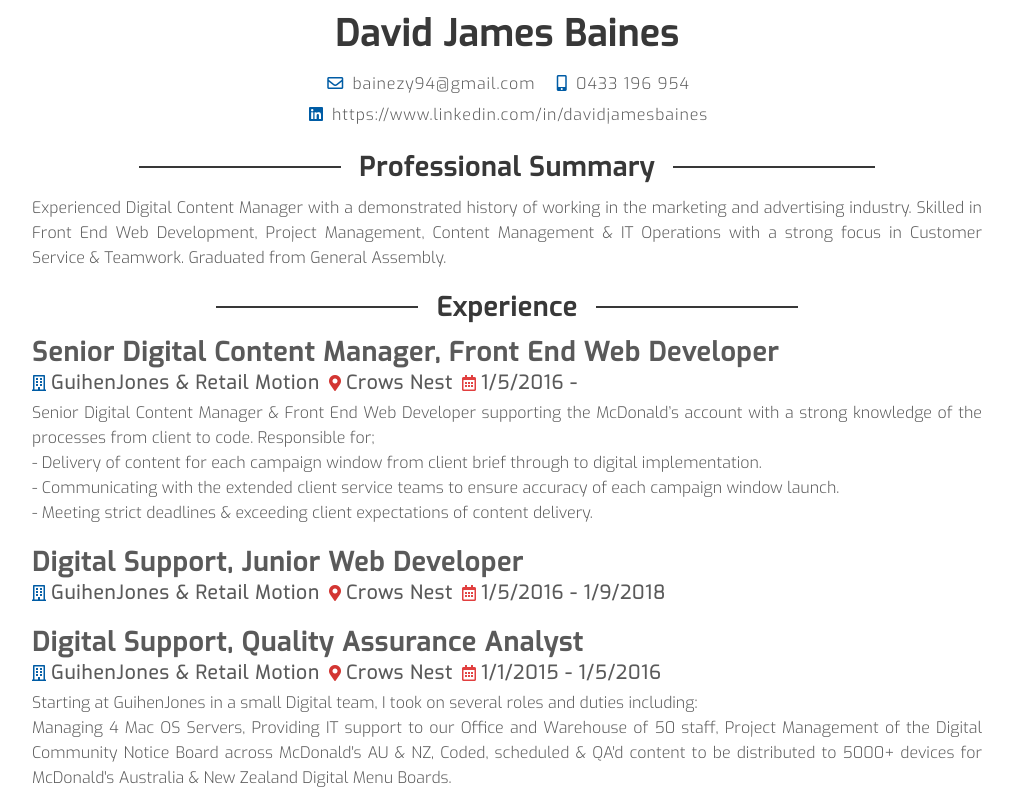
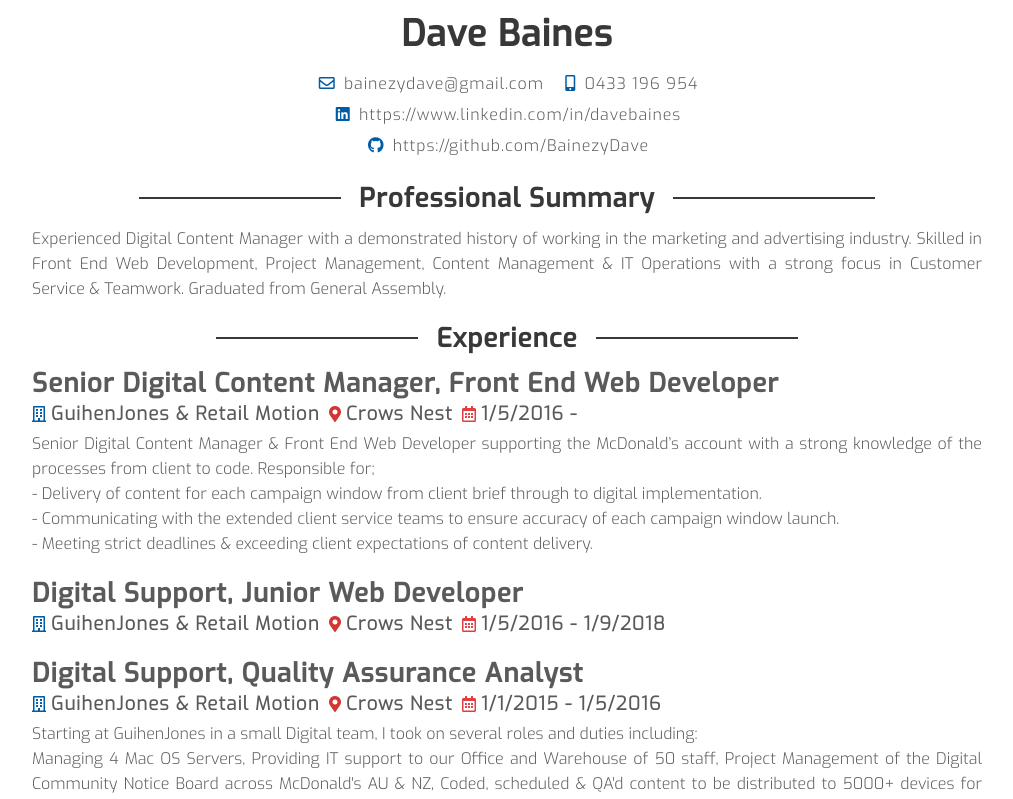
Before and after one commit to bainezydave/resume, a plain HTML site: page index.html in a window 1280 px wide. Shown: the top 799 px of the page, without its empty margins (133-1146 px from the left). Drawn offline with Linux system fonts and the light colour scheme.

Commit message:
Updated skills

```diff
--- a/index.html
+++ b/index.html
@@ -23,6 +23,7 @@
             <span id="email"><i class="far fa-envelope"></i> </span>
             <span id="mobile"><i class="fas fa-mobile-alt"></i> </span>
             <span id="linkedin"><i class="fab fa-linkedin"></i> </span>
+            <span id="github"><i class="fab fa-github"></i> </span>
         </div>
     </header>
 
--- a/js/custom.js
+++ b/js/custom.js
@@ -4,6 +4,7 @@
     document.getElementById("email").append(data.email);
     document.getElementById("mobile").append(data.mobile);
     document.getElementById("linkedin").append("https://www.linkedin.com/in/" + data.linkedin);
+    document.getElementById("github").append("https://github.com/" + data.github);
     document.getElementById("summary").innerHTML += `<p>${data.professional_summary}</p>`;
 
     for (let job in data.work)
--- a/js/davidbaines.js
+++ b/js/davidbaines.js
@@ -1,15 +1,21 @@
 var data = {
-    "name"                  : "David James Baines",
-    "email"                 : "bainezy94@gmail.com",
+    "name"                  : "Dave Baines",
+    "email"                 : "bainezydave@gmail.com",
     "mobile"                : "0433 196 954",
-    "linkedin"              : "davidjamesbaines",
-    "github"                : "Bainezy94",
+    "linkedin"              : "davebaines",
+    "github"                : "BainezyDave",
     "codepen"               : "",
     "professional_summary"  : "Experienced Digital Content Manager with a demonstrated history of working in the marketing and advertising industry. Skilled in Front End Web Development, Project Management, Content Management & IT Operations with a strong focus in Customer Service & Teamwork. Graduated from General Assembly.",
-    "skills" : [
+    "skills": [
+        "Javascript",
+        "Node.js",
+        "React",
+        "Ruby",
+        "Rails",
+        "PostgreSQL",
+        "MongoDB",
         "HTML5",
         "CSS3",
-        "Javascript",
         "Jquery",
         "Bootstrap",
         "Bash",
@@ -17,7 +23,6 @@ var data = {
         "InDesign",
         "Illustrator",
         "G Suite",
-        "Automator",
         "Mac OS",
         "Mac OS Server",
         "Windows",
@@ -35,7 +40,7 @@ var data = {
             "location"      : "North Sydney",
             "url"           : "",
             "start_date"    : "2019",
-            "end_date"      : "2019"
+            "end_date"      : "2020"
         },
         {
             "certification" : "Front End Web Development Certification",
```
